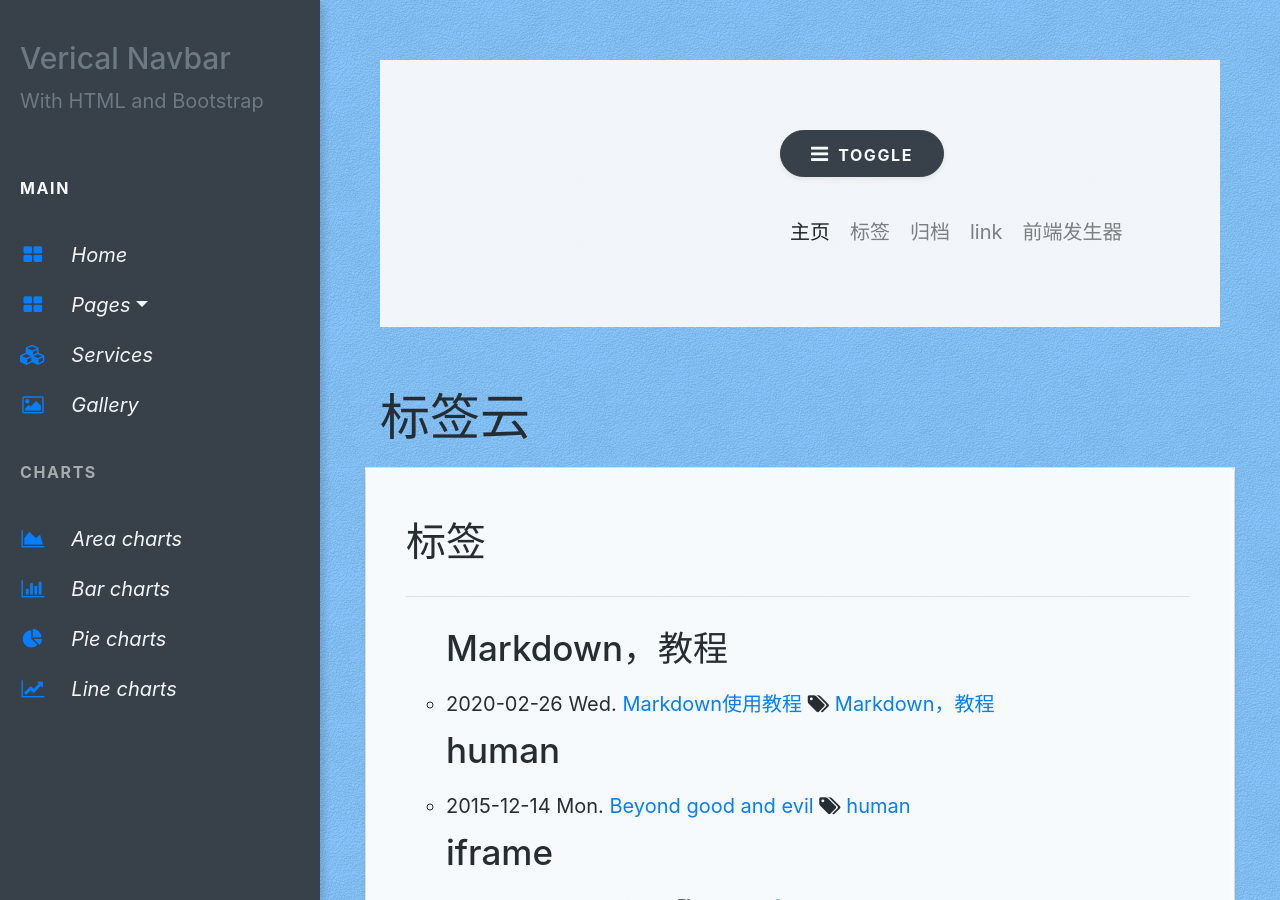
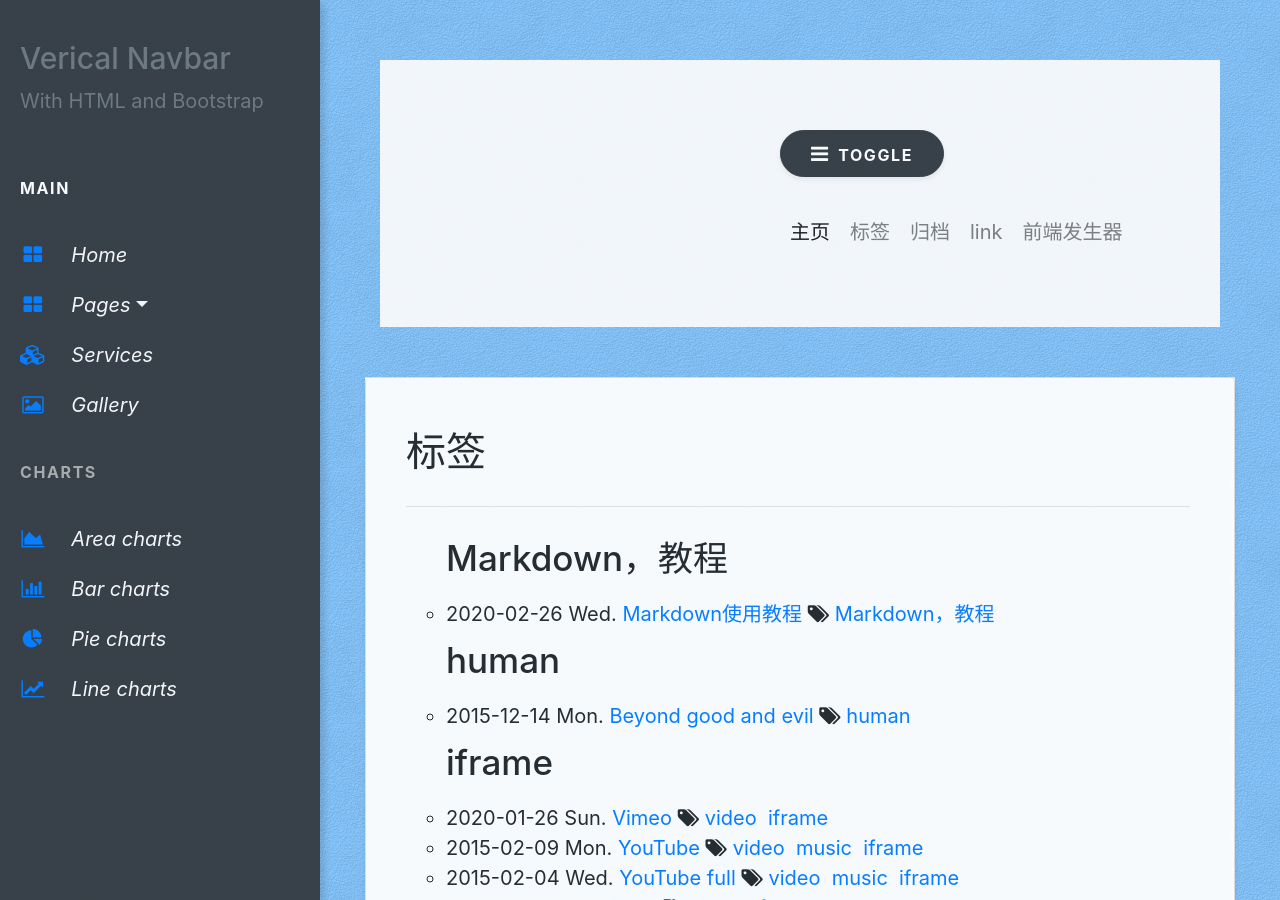
Before and after one commit to nengwuzhi/nengwuzhi.github.ioce, a Jekyll site: the page built from pages/tags.html, in a window 1280 px wide and 900 px high. Built offline with Jekyll 4.4.1, drawn with Linux system fonts in a browser that asks for light colours; nearby versions of some CDN libraries.

Commit message:
Update default.html

```diff
--- a/_layouts/default.html
+++ b/_layouts/default.html
@@ -13,7 +13,7 @@
             <div id="content" class="page-content p-5">
                 {% include top_nav.html %}
           <section class="margin">
-                {% if page.title %}<h1 class="title">{{ page.title }}</h1>{% endif %}
+
                 <div class="row">
                     {{ content }}
                 </div>
```
